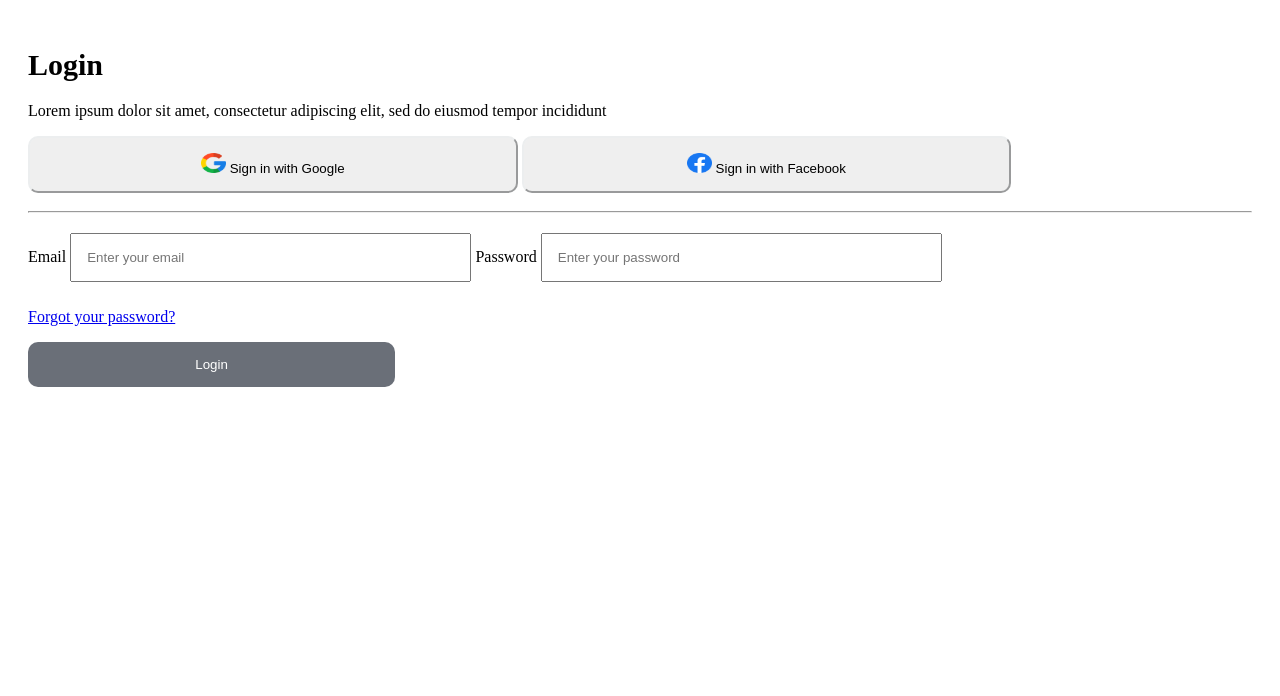
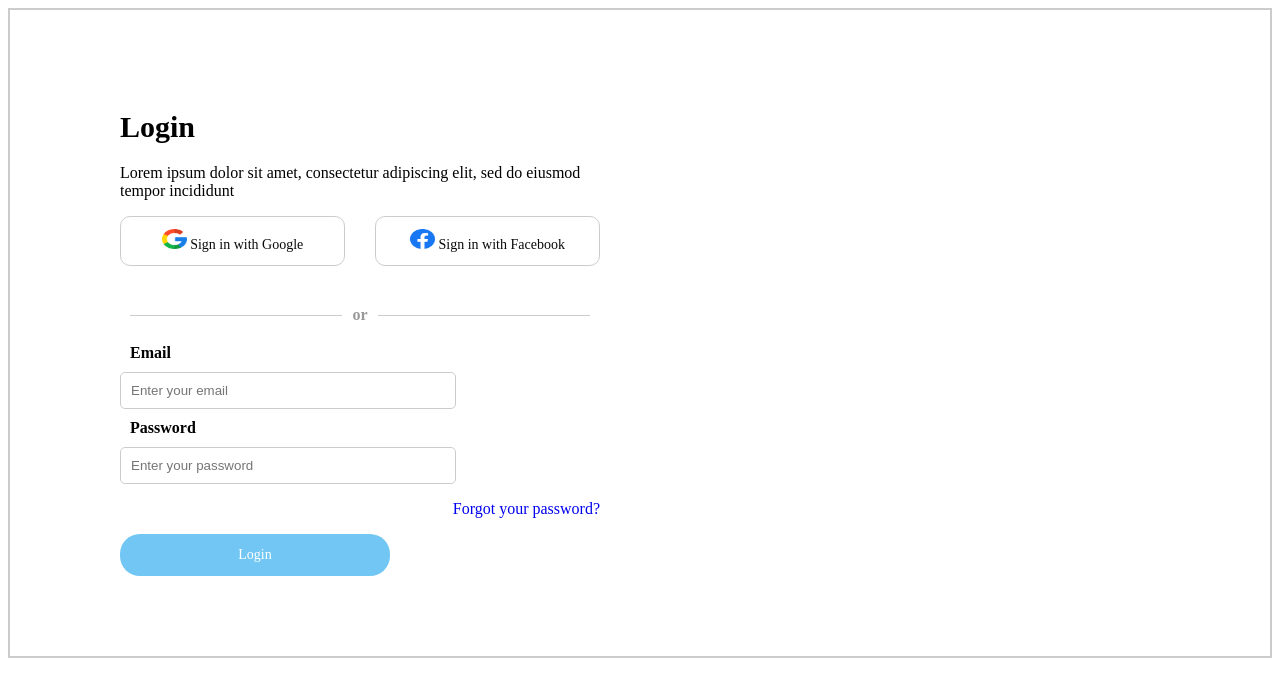
Before and after one commit to chadepowell/login-form, a plain HTML site: page index.html in a window 1280 px wide. Drawn offline with Linux system fonts and the light colour scheme.

Commit message:
add style fixes

```diff
--- a/index.html
+++ b/index.html
@@ -13,15 +13,22 @@
 
             <p>Lorem ipsum dolor sit amet, consectetur adipiscing elit, sed do eiusmod tempor incididunt </p>
 
-            <button>
+            <div class="social-sign-in">
+                <button>
                 <img src="/image/icon1.png" alt="Google Icon" style="width: 25px; height: 20px;"> Sign in with Google
-            </button>
+                </button>
 
-            <button>
+                <button>
                 <img src="/image/facebook.png" alt="Facebook Icon" style="width: 25px; height: 20px;"> Sign in with Facebook
-            </button>
+                </button>
+            </div>
 
-            <hr>
+            <!--create broken lines-->
+            <div class="line-container">
+                <div class="line"></div>
+                <span class="or-text">or</span>
+                <div class="line"></div>
+            </div>
 
             <form>
                 <label for="Email">Email</label>
@@ -30,13 +37,17 @@
                 <label for="password">Password</label>
                 <input type="text" name="password" placeholder="Enter your password">
 
+                <div class="message">
                 <p><a href="#">Forgot your password?</a></p>
+                </div>
 
                 <button class="submit-btn">Login</button>
             </form>
         </div>
 
-        <div class="image"></div>
+        <div class="image">
+
+        </div>
     </div>
 </body>
 </html>
--- a/style.css
+++ b/style.css
@@ -1,44 +1,99 @@
+/* style.css */
+
 .container {
-    display: flex;
+    display: grid;
+    grid-template-columns: 1fr 1fr;
+    padding: 50px 70px;
+    border: 2px solid #CCCCCC;
 }
 
-.left-column{
+.left-column {
     flex: 1;
-    padding: 20px;
+    padding: 30px 40px;
+
 }
 
-.left-column h1{
+.left-column h1 {
     font-size: 30px;
 }
 
-.left-column button{
-    width:40%;
-    margin-bottom: 10px;
-    padding: 15px;
-    border-radius: 10px;
-    border-color: #ECEEEF;
+.message p {
+    text-align: right;
 }
 
-.left-column form{
+.message p a {
+    text-decoration: none;
+}
+
+.social-sign-in {
+    display: grid;
+    grid-template-columns: 1fr 1fr;
+    column-gap: 30px;
+    margin-bottom: 40px;
+}
+
+.social-sign-in button {
+    all: unset;
+    outline: revert;
+    border-radius: 10px;
+    text-align: center;
+    border-width: 1px;
+    padding: 12px 10px;
+    font-size: 14px;
+    cursor: pointer;
+    background-color: #ffff;
+    border: 1px solid#CCCCCC;
+    color: #0a0a0a;
+}
+
+.line-container {
+    display: flex;
+    align-items: center;
+    justify-content: center;
+    margin: 20px 0;
+}
+
+.line {
+    flex: 1;
+    height: 1px;
+    background-color: #ccc;
+    margin: 0 10px;
+}
+
+.or-text {
+    color: #999;
+    font-weight: bold;
+}
+
+.left-column form {
     margin-top: 20px;
 }
 
-.left-column input{
-    width: 30%;
-    margin-bottom: 10px;
-    padding: 15px;
+.left-column label {
+    margin: 10px 10px;
+    display: block;
+    font-weight: bold;
 }
 
-.left-column .button {
-    text-align: center;
+.left-column input[type="text"] {
+    width: calc(80% - 70px);
+    padding: 10px;
+    border: 1px solid #CCCCCC;
+    border-radius: 5px;
+    display: inline-block;
 }
 
 .left-column .submit-btn {
-    background-color: #6a6f78;
-    color: white;
-    border: none;
-    width: 30%;
-    padding: 15px;
-    text-decoration: none;
+    all: unset;
+    outline: revert;
+    border-radius: 20px;
+    text-align: center;
+    border-width: 1px;
+    padding: 13px 15px;
+    width: 50%;
+    font-size: 14px;
     cursor: pointer;
+    background-color: #72c6f4;
+    border-color:  #CCCCCC;
+    color: #ffff;
 }
```
Also changed, not shown: image/Right.png (added).
